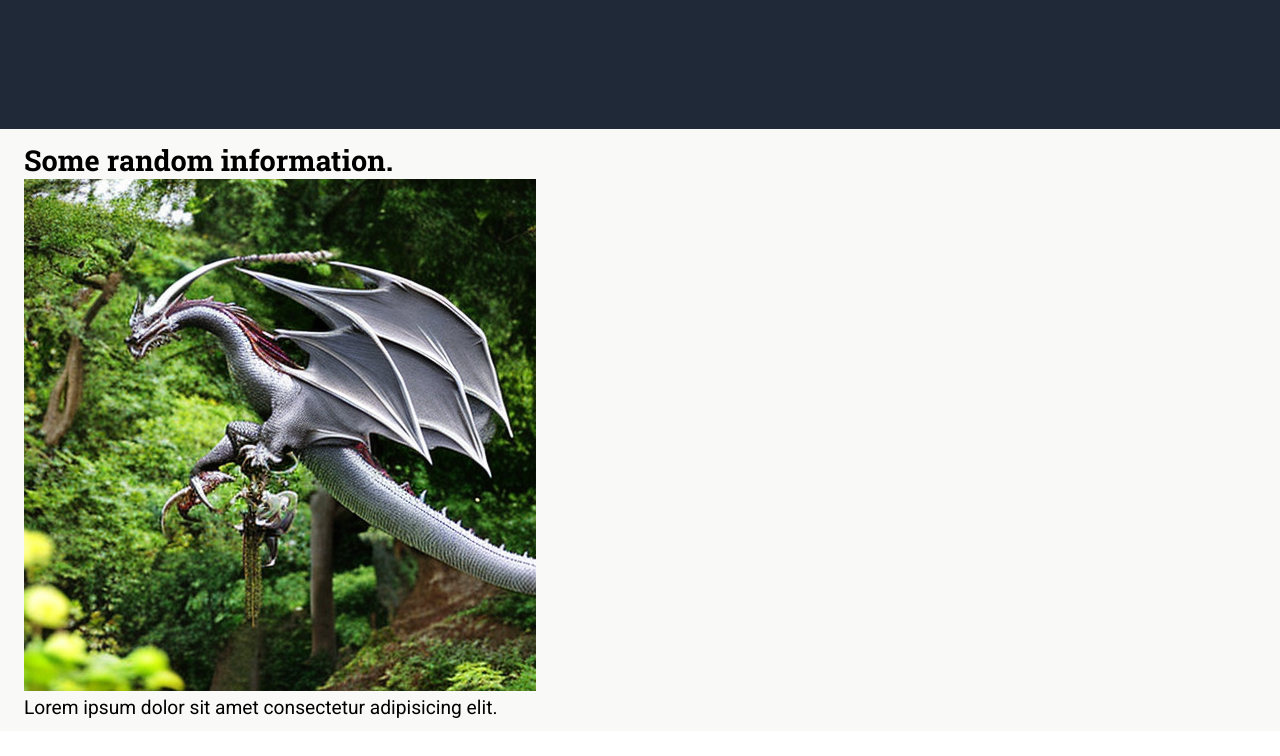
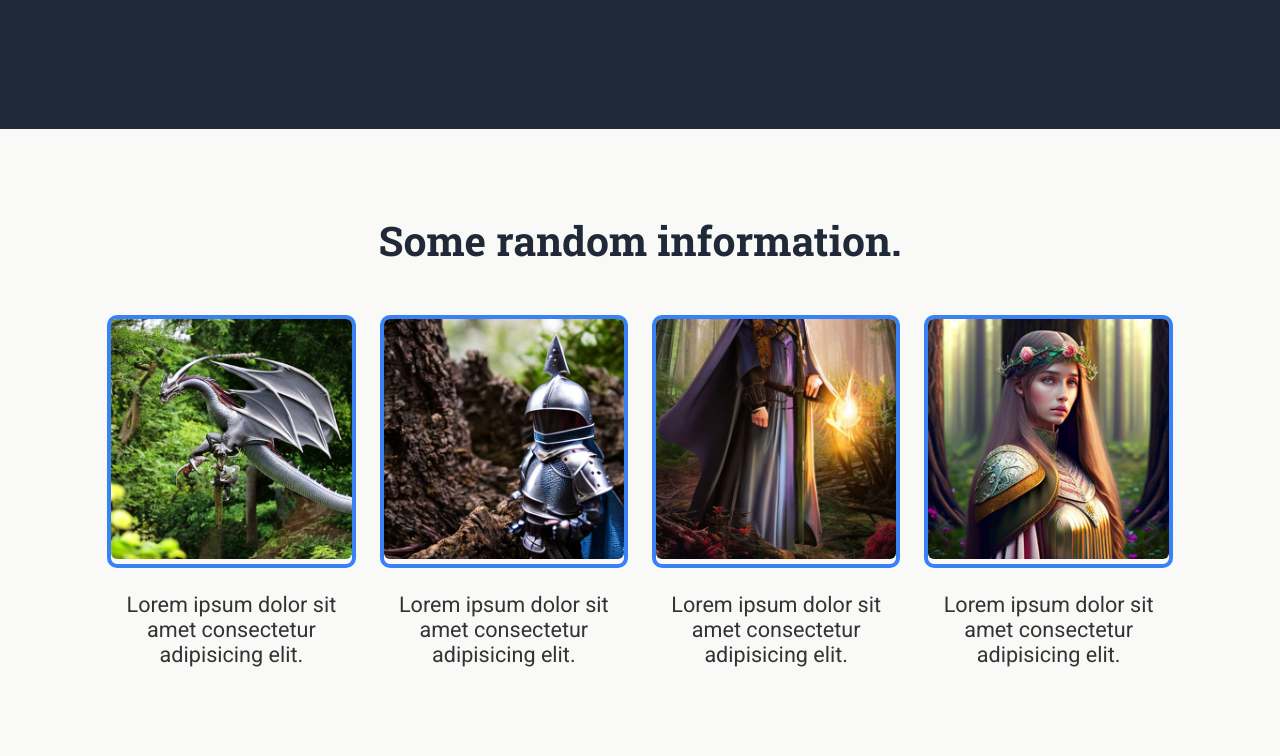
Before and after one commit to lucianpastures/sass-odin-landing-page, a website: page index.html in a window 1280 px wide. Shown: the part 500-1256 px from the top of the page. Before the commit the page ends 1231 px from the top, so only its background shows below. Drawn offline with Linux system fonts and the light colour scheme.

Commit message:
Build home info section styles

```diff
--- a/index.html
+++ b/index.html
@@ -52,8 +52,7 @@
     </main>
     <section id="information" class="info">
       <div class="container">
-        <div class="info__title">
-          <h2>Some random information.</h2>
+        <h2 class="info__title">Some random information.</h2>
         <div class="info__cards">
           <article class="info__card">
             <figure class="info__card-figure">
@@ -63,7 +62,30 @@
               <p>Lorem ipsum dolor sit amet consectetur adipisicing elit.</p>
             </div>
           </article>
+          <article class="info__card">
+            <figure class="info__card-figure">
+              <img src="imgs/knight.png" alt="a knight" />
+            </figure>
+            <div class="info__card-text">
+              <p>Lorem ipsum dolor sit amet consectetur adipisicing elit.</p>
             </div>
+          </article>
+          <article class="info__card">
+            <figure class="info__card-figure">
+              <img src="imgs/wizard.png" alt="a wizard" />
+            </figure>
+            <div class="info__card-text">
+              <p>Lorem ipsum dolor sit amet consectetur adipisicing elit.</p>
+            </div>
+          </article>
+          <article class="info__card">
+            <figure class="info__card-figure">
+              <img src="imgs/princess.png" alt="a princess" />
+            </figure>
+            <div class="info__card-text">
+              <p>Lorem ipsum dolor sit amet consectetur adipisicing elit.</p>
+            </div>
+          </article>
         </div>
       </div>
     </section>
--- a/sass/pages/_home.scss
+++ b/sass/pages/_home.scss
@@ -1,5 +1,71 @@
+@use "../abstracts/variables" as *;
 // INFORMATION SECTION
 
 .info {
   background-color: var(--clr-white);
+  padding: 2rem;
+
+  @media screen and (min-width: $bp-md) {
+    padding: 4rem 2rem;
+  }
+
+  @media screen and (min-width: $bp-lg) {
+    padding: 6rem 2rem;
+  }
+
+  &__title {
+    color: var(--clr-primary);
+    text-align: center;
+    font-size: 3.4rem;
+    margin-bottom: 2rem;
+
+    @media screen and (min-width: $bp-md) {
+      margin-bottom: 3rem;
+    }
+
+    @media screen and (min-width: $bp-lg) {
+      margin-bottom: 4rem;
+    }
+  }
+
+  &__cards {
+    display: grid;
+    grid-template-columns: 1fr;
+    grid-template-rows: repeat(4, auto);
+    gap: 2rem;
+    margin: 0 auto;
+    width: 90%;
+
+    @media screen and (min-width: $bp-md) {
+      grid-template-columns: repeat(2, 1fr);
+      grid-template-rows: repeat(2, 1fr);
+    }
+
+    @media screen and (min-width: $bp-lg) {
+      grid-template-columns: repeat(4, 1fr);
+      grid-template-rows: repeat(4, 1fr);
+    }
+  }
+
+  &__card {
+    width: 100%;
+  }
+
+  &__card-figure {
+    width: 100%;
+    border: 4px solid var(--clr-secondary);
+    border-radius: 10px;
+    & img {
+      width: 100%;
+      border: none;
+      border-radius: 6px;
+    }
+  }
+
+  &__card-text {
+    text-align: center;
+    color: #333;
+    font-size: 1.8rem;
+    padding: 2rem 0;
+  }
 }
```
Also changed, not shown: dist/style.css, imgs/princess.png (added), imgs/wizard.png (added), 1 other file. Lines whose indentation alone changed are shown as unchanged.
